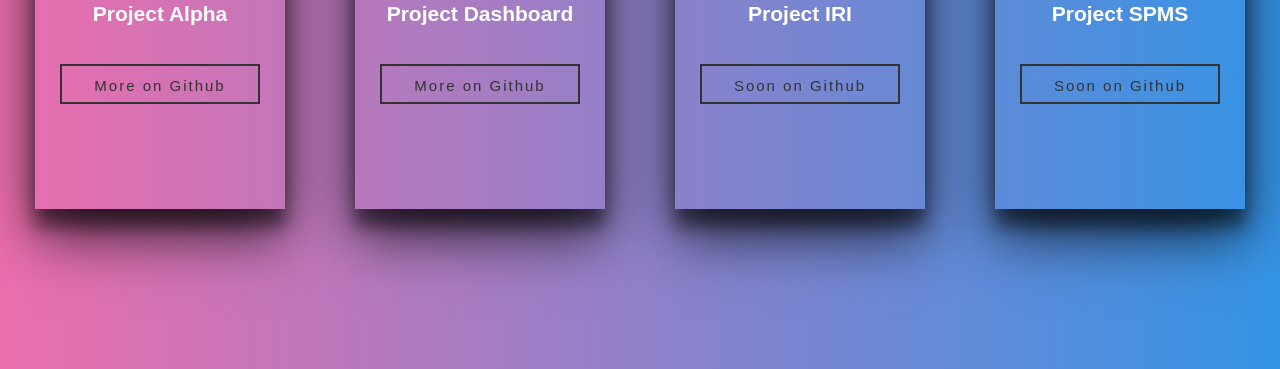
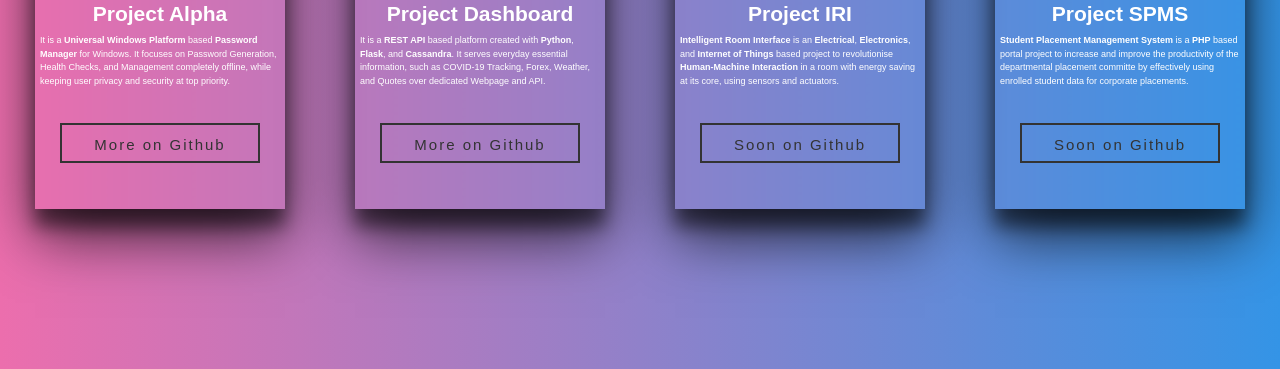
Before and after one commit to iamsafwan/iamsafwan.github.io, a plain HTML site: page portfolio.html in a window 1280 px wide. Shown: the part 431-800 px from the top of the page. Drawn offline with Linux system fonts and the light colour scheme.

Commit message:
Update portfolio.html

```diff
--- a/portfolio.html
+++ b/portfolio.html
@@ -52,7 +52,7 @@
                                 <h1><img src="image/portfolio/LOGOS/ALPHALOGO.png"></h1>
 
                                 <h1>Project Alpha</h1>
-                                <!-- <p>It is a <b>Universal Windows Platform </b>based <b>Password Manager</b> for Windows. It focuses on Password Generation, Health Checks, and Management completely offline, while keeping user privacy and security at top priority.    </p> -->
+                                <p>It is a <b>Universal Windows Platform </b>based <b>Password Manager</b> for Windows. It focuses on Password Generation, Health Checks, and Management completely offline, while keeping user privacy and security at top priority.    </p>
                                 <div class="projectbutton project2">
                                     <a href="https://github.com/iamsafwan/Project-Alpha" target="_blank"><span>More on Github</span></a>
                                 </div>
@@ -79,12 +79,12 @@
                                 <h1><img src="image/portfolio/LOGOS/CLOUD LOGO.png"></h1>
 
                                 <h1>Project Dashboard</h1>
-                                <!-- <p>It is a <b>REST API</b> based platform created with <b>Python</b>, <b>Flask</b>, and <b>Cassandra</b>. It serves everyday essential information, such as COVID-19 Tracking, Forex, Weather, and Quotes over dedicated Webpage and API.
+                               <p>It is a <b>REST API</b> based platform created with <b>Python</b>, <b>Flask</b>, and <b>Cassandra</b>. It serves everyday essential information, such as COVID-19 Tracking, Forex, Weather, and Quotes over dedicated Webpage and API.
 
 
 
 
-                                </p> -->
+                                </p>
 
                                 <div class="projectbutton project1">
                                     <a href="https://github.com/iamsafwan/Project-Dashboard" target="_blank"><span>More on Github</span></a>
@@ -121,8 +121,8 @@
                                 <h1><img src="image/portfolio/LOGOS/EMBEDLOGO.png"></h1>
 
                                 <h1> Project IRI</h1>
-                                <!-- <p><b>Intelligent Room Interface</b> is an <b>Electrical</b>, <b>Electronics</b>, and <b>Internet of Things</b> based project to revolutionise <b>Human-Machine Interaction</b> in a room with energy saving at its core, using sensors and actuators.
-                                </p> -->
+                                <p><b>Intelligent Room Interface</b> is an <b>Electrical</b>, <b>Electronics</b>, and <b>Internet of Things</b> based project to revolutionise <b>Human-Machine Interaction</b> in a room with energy saving at its core, using sensors and actuators.
+                                </p>
                                 <div class="projectbutton project3">
                                     <a href="#"><span>Soon on Github</span></a>
                                 </div>
@@ -151,8 +151,8 @@
                                 <h1><img src="image/portfolio/LOGOS/PORTAL LOGO.webp"></h1>
 
                                 <h1>Project SPMS</h1>
-                                <!-- <p><b>Student Placement Management System</b> is a <b>PHP</b> based portal project to increase and improve the productivity of the departmental placement committe by effectively using enrolled student data for corporate placements.
-                                </p> -->
+                                <p><b>Student Placement Management System</b> is a <b>PHP</b> based portal project to increase and improve the productivity of the departmental placement committe by effectively using enrolled student data for corporate placements.
+                                </p>
                                 <div class="projectbutton project4">
                                     <a href="#"><span>Soon on Github</span></a>
                                 </div>
```
